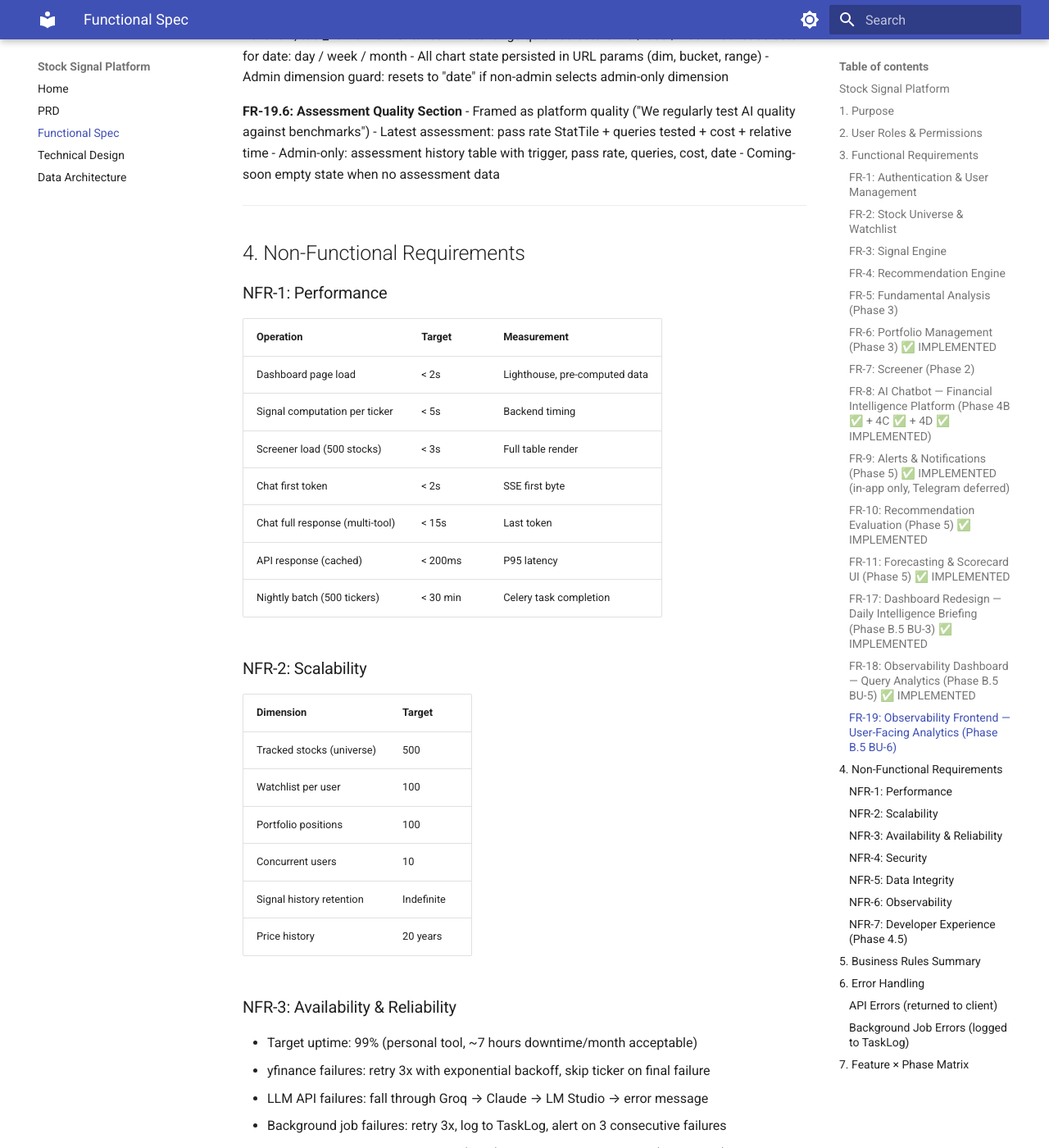
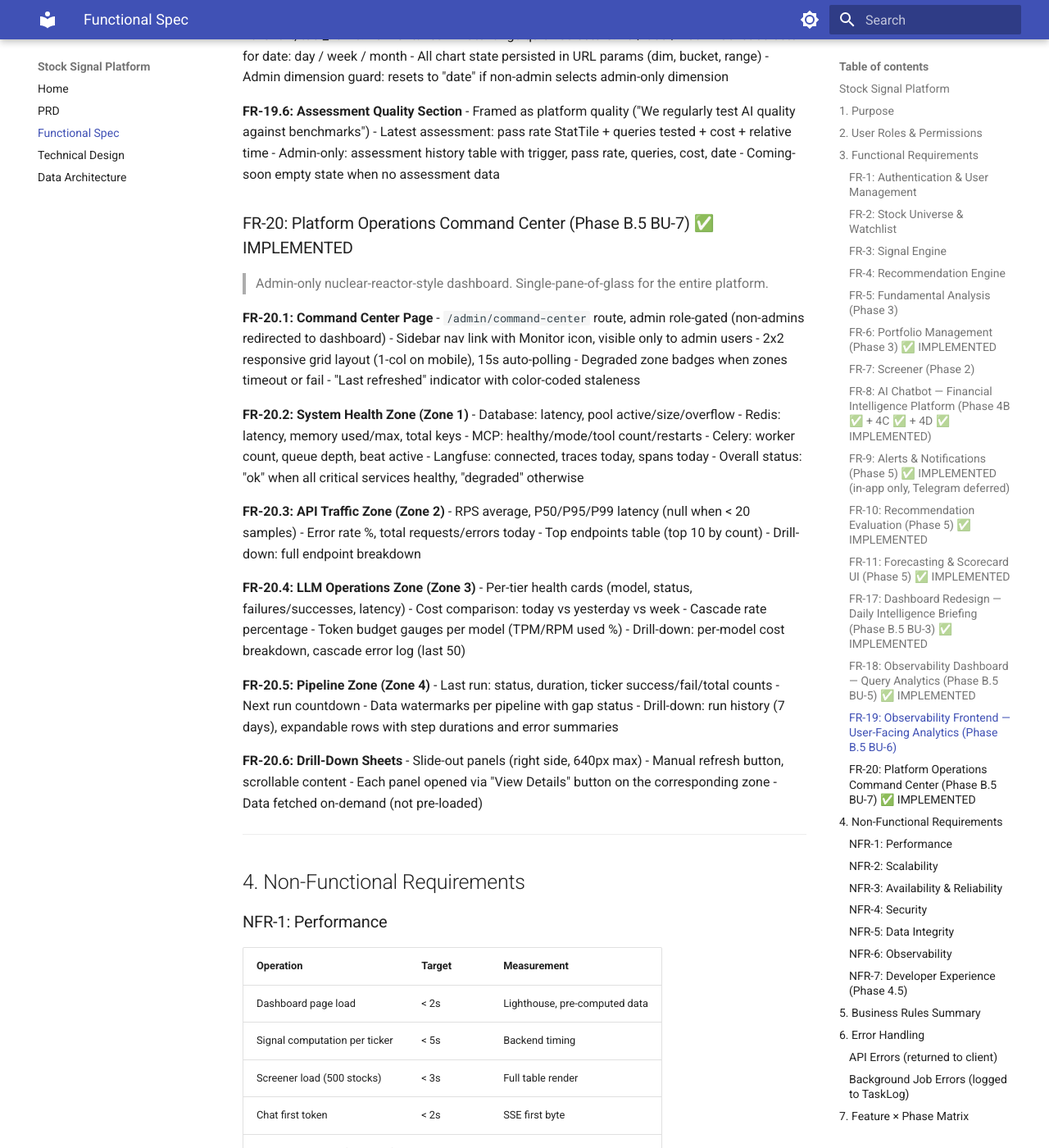
Before and after one commit to vipulbhatia29/stock-signal-platform, an MkDocs documentation site: the page built from docs/FSD.md, in a window 1280 px wide and 1400 px high, scrolled down 16716 px. Shown: the whole window at 82% size. Built offline with MkDocs 1.6.1 and Material for MkDocs 9.7.7, drawn with Linux system fonts in a browser that asks for light colours.

Commit message:
docs: Session 79 closeout — TDD, FSD, README, PROGRESS, project-plan
- TDD §10.4: Command Center technical design (endpoints, instrumentation, schemas, frontend)
- FSD FR-20: Command Center functional requirements (6 sub-requirements)
- README: Architecture diagram updated (Command Center + HTTP Metrics), Admin endpoints section, count 46→50
- PROGRESS.md: Sprint 4 frontend entry + session totals
- project-plan.md: BU-7 marked complete

Co-Authored-By: Claude Opus 4.6 (1M context) <noreply@anthropic.com>

```diff
--- a/docs/FSD.md
+++ b/docs/FSD.md
@@ -782,6 +782,50 @@ The dashboard is a 5-zone Daily Intelligence Briefing designed for passive inves
 - Admin-only: assessment history table with trigger, pass rate, queries, cost, date
 - Coming-soon empty state when no assessment data
 
+### FR-20: Platform Operations Command Center (Phase B.5 BU-7) ✅ IMPLEMENTED
+
+> Admin-only nuclear-reactor-style dashboard. Single-pane-of-glass for the entire platform.
+
+**FR-20.1: Command Center Page**
+- `/admin/command-center` route, admin role-gated (non-admins redirected to dashboard)
+- Sidebar nav link with Monitor icon, visible only to admin users
+- 2x2 responsive grid layout (1-col on mobile), 15s auto-polling
+- Degraded zone badges when zones timeout or fail
+- "Last refreshed" indicator with color-coded staleness
+
+**FR-20.2: System Health Zone (Zone 1)**
+- Database: latency, pool active/size/overflow
+- Redis: latency, memory used/max, total keys
+- MCP: healthy/mode/tool count/restarts
+- Celery: worker count, queue depth, beat active
+- Langfuse: connected, traces today, spans today
+- Overall status: "ok" when all critical services healthy, "degraded" otherwise
+
+**FR-20.3: API Traffic Zone (Zone 2)**
+- RPS average, P50/P95/P99 latency (null when < 20 samples)
+- Error rate %, total requests/errors today
+- Top endpoints table (top 10 by count)
+- Drill-down: full endpoint breakdown
+
+**FR-20.4: LLM Operations Zone (Zone 3)**
+- Per-tier health cards (model, status, failures/successes, latency)
+- Cost comparison: today vs yesterday vs week
+- Cascade rate percentage
+- Token budget gauges per model (TPM/RPM used %)
+- Drill-down: per-model cost breakdown, cascade error log (last 50)
+
+**FR-20.5: Pipeline Zone (Zone 4)**
+- Last run: status, duration, ticker success/fail/total counts
+- Next run countdown
+- Data watermarks per pipeline with gap status
+- Drill-down: run history (7 days), expandable rows with step durations and error summaries
+
+**FR-20.6: Drill-Down Sheets**
+- Slide-out panels (right side, 640px max)
+- Manual refresh button, scrollable content
+- Each panel opened via "View Details" button on the corresponding zone
+- Data fetched on-demand (not pre-loaded)
+
 ---
 
 ## 4. Non-Functional Requirements
```
Also changed, not shown: PROGRESS.md (+19 -4 lines), README.md (+17 -2 lines), docs/TDD.md (+28 -0 lines), project-plan.md (+1 -1 lines).
